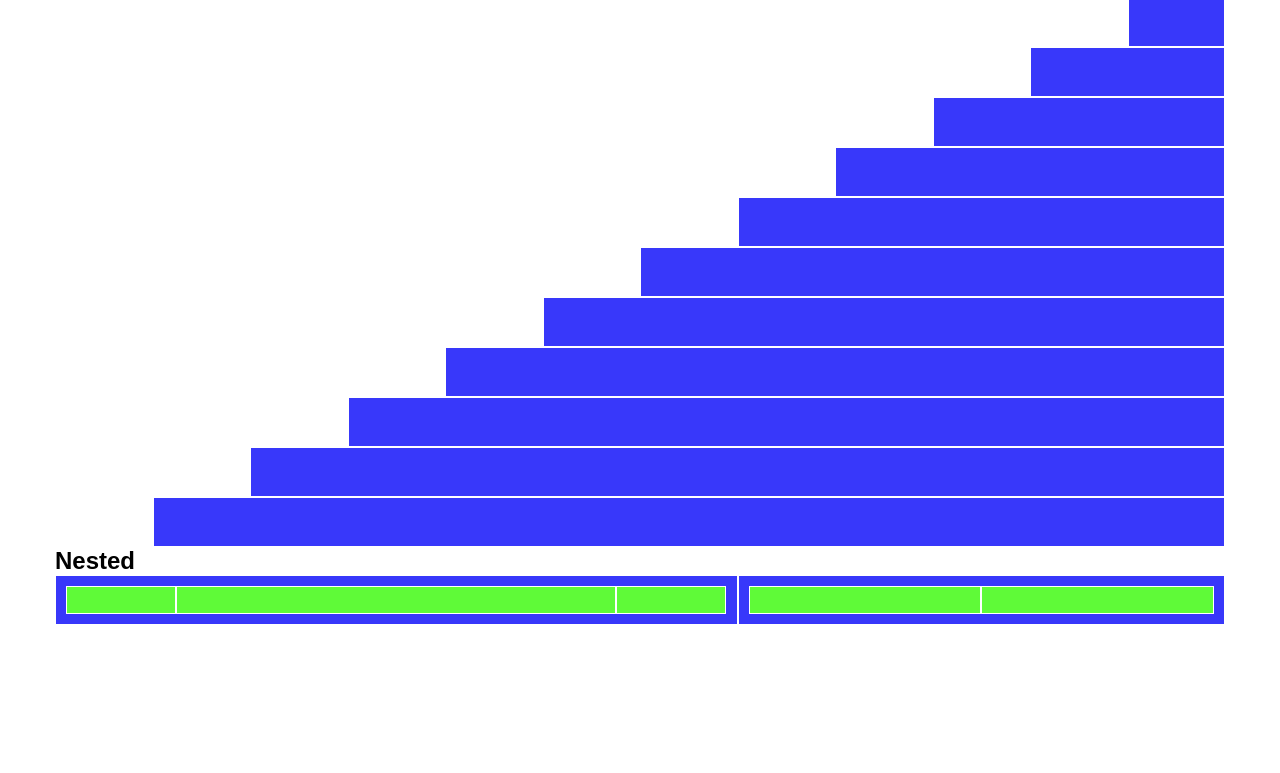
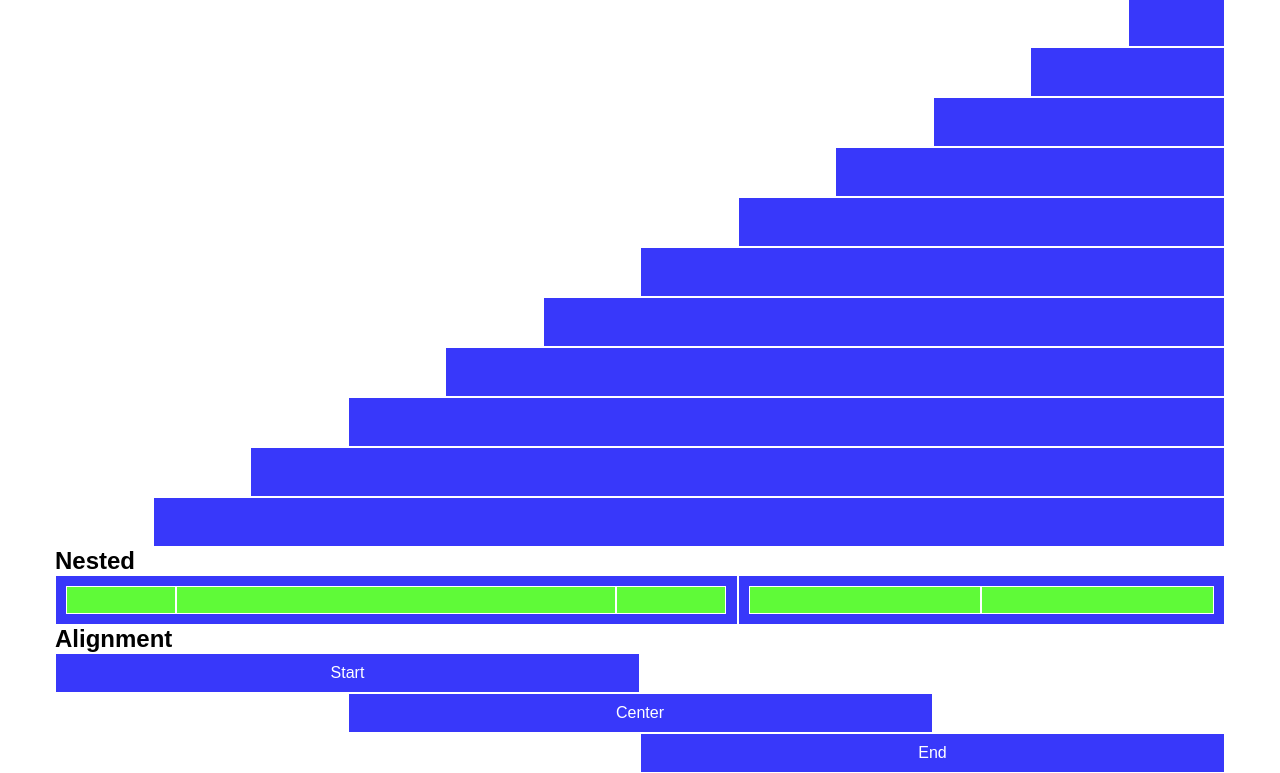
Before and after one commit to framoles/html-css-12bool, a plain HTML site: page index.html in a window 1280 px wide. Shown: the part 689-1462 px from the top of the page. Before the commit the page ends 1314 px from the top, so only its background shows below. Drawn offline with Linux system fonts and the light colour scheme.

Commit message:
alignment ok

```diff
--- a/12Bool.css
+++ b/12Bool.css
@@ -8,6 +8,13 @@
     flex-flow: row wrap;
 }
 
+.just-center{
+    justify-content: center;
+}
+
+.just-right{
+    justify-content: right;
+}
 .col-1{
     flex-basis: calc(100% / 12);
 }
--- a/index.html
+++ b/index.html
@@ -199,6 +199,20 @@
             </div>
         </div>
     </div>
+
+    <!-- ALIGNMENT -->
+    <div class="container">
+        <h2>Alignment</h2>
+        <div class="row">
+            <div class="col-6 bg-blue">Start</div>
+        </div>
+        <div class="row just-center">
+            <div class="col-6 bg-blue">Center</div>
+        </div>
+        <div class="row just-right">
+            <div class="col-6 bg-blue">End</div>
+        </div>
+    </div>
 </body>
 
 </html>
```
